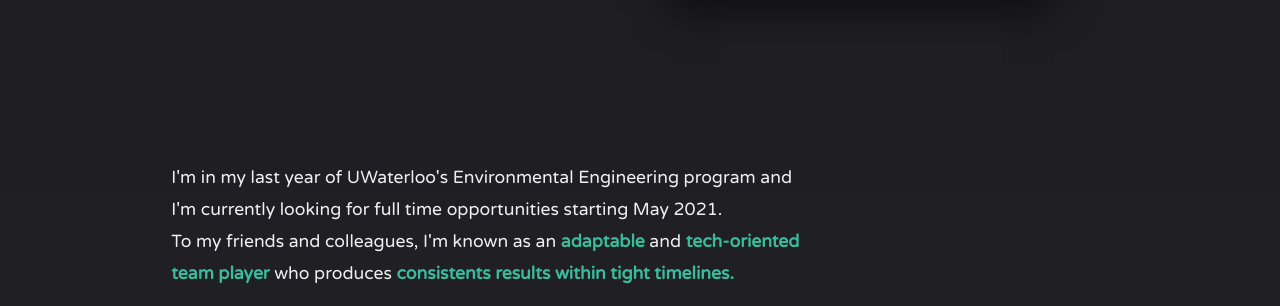
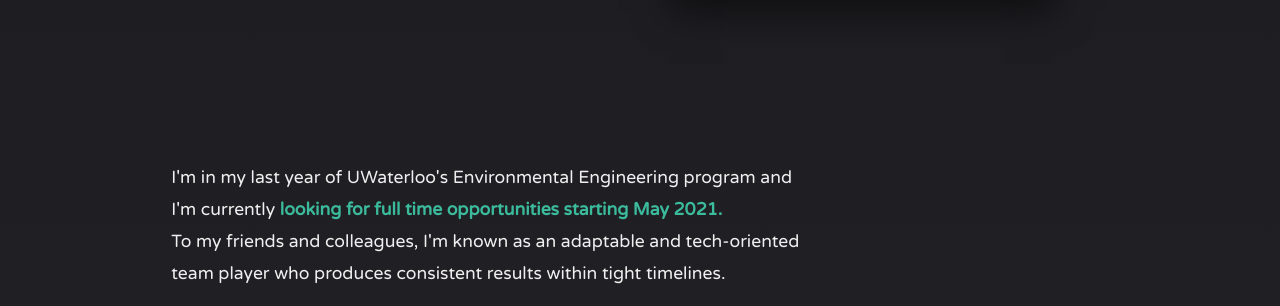
Before and after one commit to mark41097/mark41097.github.io, a plain HTML site: page index.html in a window 1280 px wide. Shown: the part 646-952 px from the top of the page. Drawn offline with nearby package versions, Linux system fonts and the light colour scheme.

Commit message:
Update index.html

```diff
--- a/index.html
+++ b/index.html
@@ -89,8 +89,8 @@
               <h6>Myself</h6>
           </div>
           <p>I'm in my last year of UWaterloo's Environmental
-            Engineering program and I'm currently looking for full time opportunities starting May 2021.</p>
-          <p>To my friends and colleagues, I'm known as an <b>adaptable</b> and <b>tech-oriented team player</b> who produces <b>consistents results within tight timelines.</b></p>
+            Engineering program and I'm currently <b>looking for full time opportunities starting May 2021.</b></p>
+          <p>To my friends and colleagues, I'm known as an adaptable and tech-oriented team player who produces consistent results within tight timelines.</p>
           <p class="second-p">I'm passionate about...</p>
           <div class="my-skill">
             <div class="skill">
```
